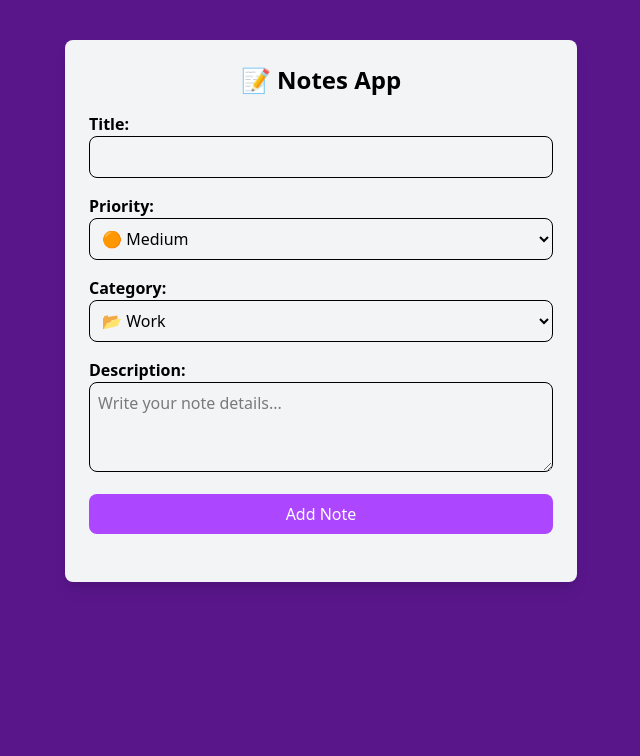
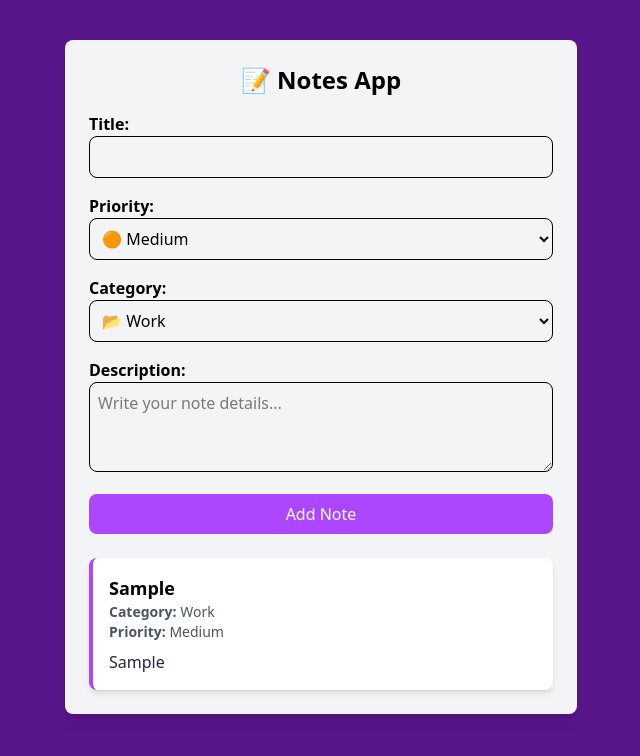
Before and after one commit to mostafizzfuad/notes-app, a React app: page / in a window 1280 px wide. Both pictures are taken after typing "Sample", "Sample" into the empty fields and a click on the button "Add Note". Shown: the top 756 px of the page, without its empty margins (319-959 px from the left). Built offline with nearby package versions, Linux system fonts and the light colour scheme; the HTML template or start-up script is replaced by a standard one.

Commit message:
feat: show notes list

```diff
--- a/src/App.jsx
+++ b/src/App.jsx
@@ -1,5 +1,6 @@
+import { useState } from "react";
 import NoteForm from "./components/NoteForm";
-import { useState } from "react";
+import NoteList from "./components/NoteList";
 
 const App = () => {
 	const [notes, setNotes] = useState([]); // নোটস এর জন্য গ্লোবাল স্টেট (বাই ডিফল্ট ফাঁকা অ্যারে)
@@ -10,8 +11,11 @@
 				📝 Notes App
 			</h2>
 
-			{/* প্রপস হিসেবে স্টেট এবং সেটার ফাংশন পাঠানো হচ্ছে */}
+			{/* ফর্ম কম্পোনেন্ট */}
 			<NoteForm notes={notes} setNotes={setNotes} />
+
+			{/* লিস্ট কম্পোনেন্ট - এখানে আমরা notes স্টেট পাস করছি */}
+			<NoteList notes={notes} />
 		</div>
 	);
 };
--- /dev/null
+++ b/src/components/NoteList.jsx
@@ -0,0 +1,29 @@
+const NoteList = ({ notes }) => {
+	return (
+		<div className="space-y-4">
+			{/* যদি কোনো নোট না থাকে তবে মেসেজ দেখাও */}
+			{notes.length === 0 ? (
+				<p className="text-center text-gray-500">No notes yet!</p>
+			) : null}
+
+			{/* নোট থাকলে ম্যাপ করে দেখাও */}
+			{notes.map((note) => (
+				<div
+					key={note.id}
+					className="p-4 bg-white rounded-lg shadow-md border-l-4 border-purple-500"
+				>
+					<h3 className="text-lg font-bold">{note.title}</h3>
+					<p className="text-sm text-gray-600">
+						<strong>Category:</strong> {note.category}
+					</p>
+					<p className="text-sm text-gray-600">
+						<strong>Priority:</strong> {note.priority}
+					</p>
+					<p className="mt-2 text-gray-800">{note.description}</p>
+				</div>
+			))}
+		</div>
+	);
+};
+
+export default NoteList;
```
